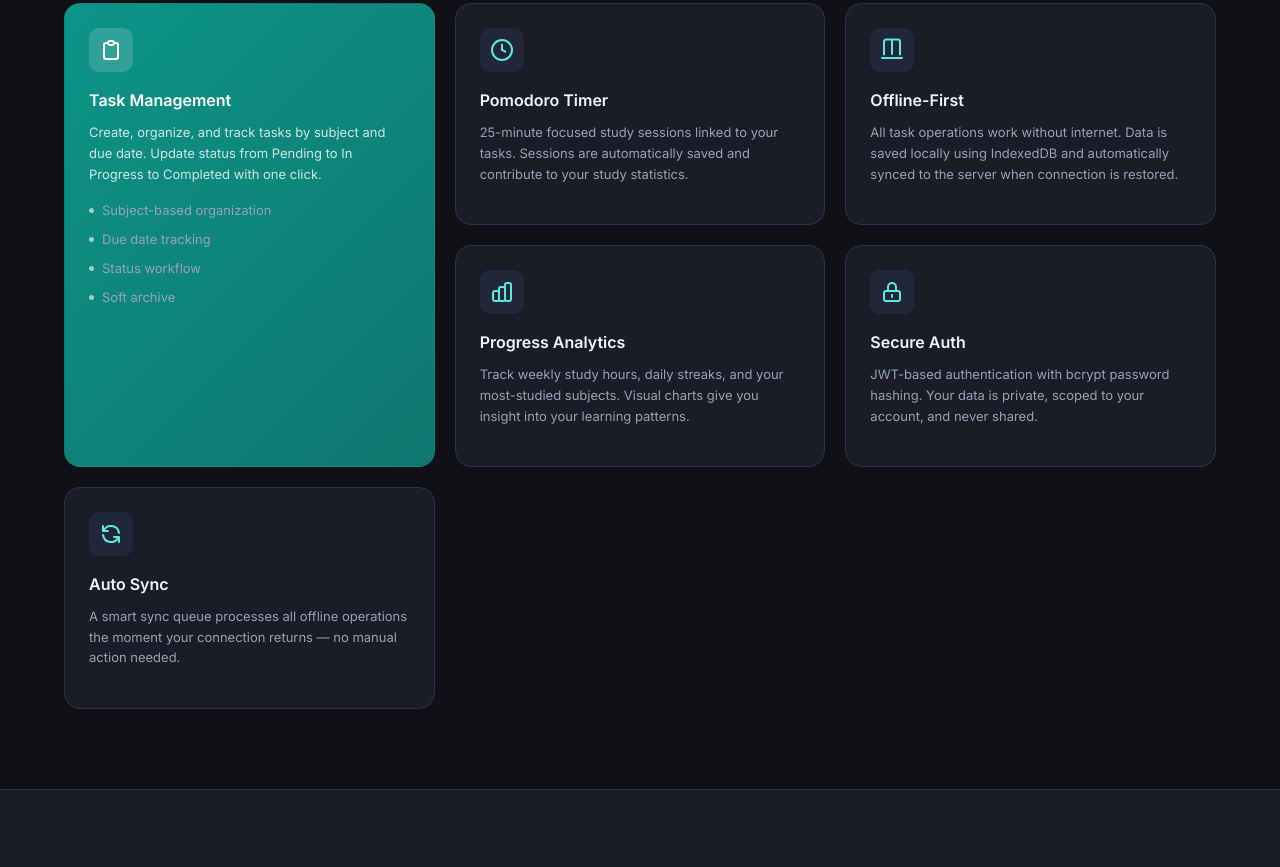
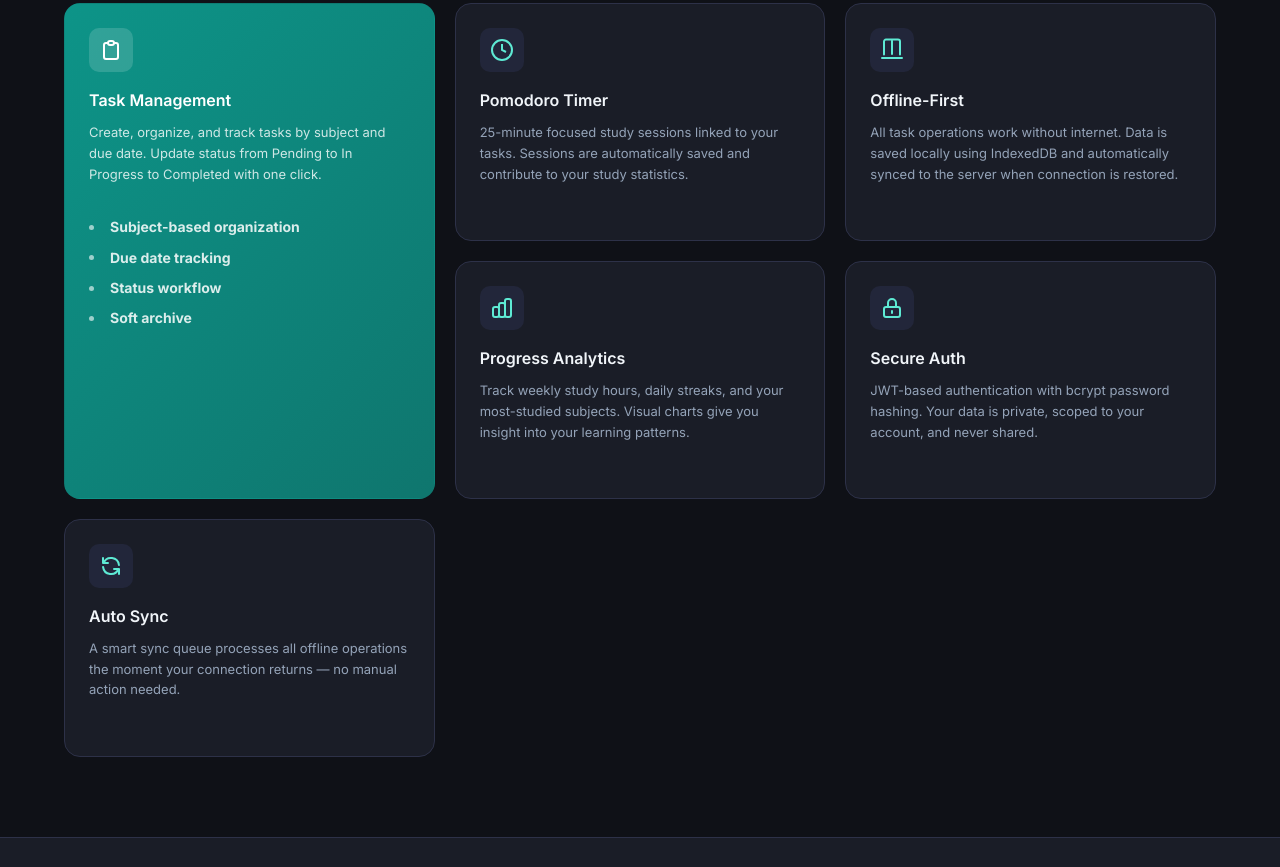
Before and after one commit to BecomingABetterDev/ethioStudy, a website: page client/index.html in a window 1280 px wide. Shown: the part 1362-2229 px from the top of the page. Drawn offline with Linux system fonts and the light colour scheme.

Commit message:
Index(landing page) :enhanced visiblity

```diff
--- a/client/css/styles.css
+++ b/client/css/styles.css
@@ -505,7 +505,7 @@ svg {
   left: 0;
   right: 0;
   z-index: 100;
-  background: rgba(15, 17, 23, 0.85);
+  background: rgba(15, 17, 23, 0.45);
   backdrop-filter: blur(12px);
   -webkit-backdrop-filter: blur(12px);
   border-bottom: 1px solid transparent;
@@ -1012,7 +1012,7 @@ svg {
   font-size: var(--fs-sm);
   color: var(--color-text-secondary);
   line-height: 1.6;
-  margin-bottom: var(--sp-4);
+  margin-bottom: var(--sp-8);
 }
 
 .feature-list {
@@ -1024,9 +1024,10 @@ svg {
 .feature-list li {
   display: flex;
   align-items: center;
-  gap: var(--sp-2);
-  font-size: var(--fs-sm);
-  color: var(--color-text-secondary);
+  gap: var(--sp-4);
+  font-size: var(--fs-base);
+  font-weight: bold;
+  color: var(--color-text-green);
 }
 
 .feature-list li::before {
```
